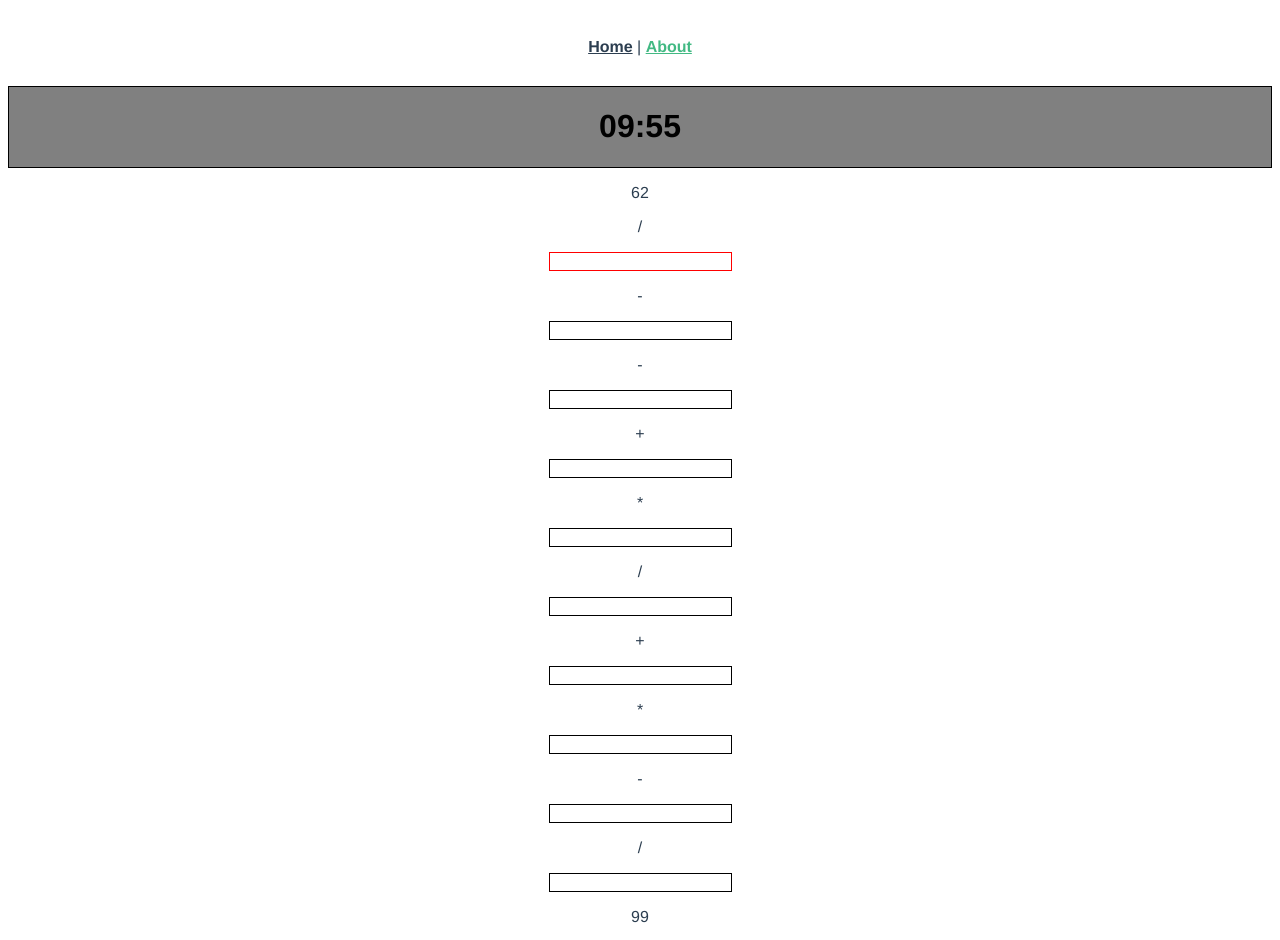
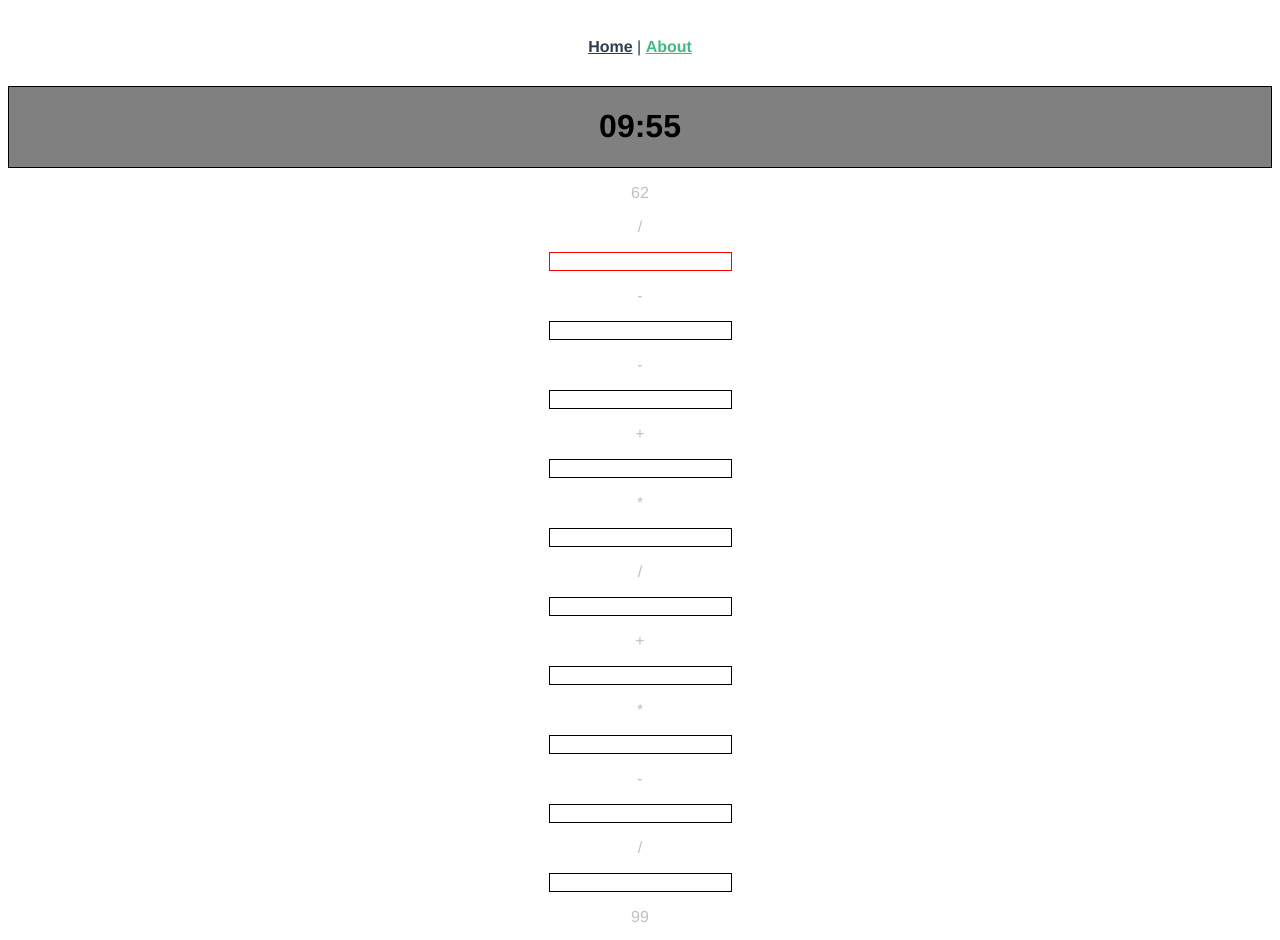
Before and after one commit to TusksAndTasks/vue-brain-game, a Vue app: page /#/game in a window 1280 px wide. Shown: the top 940 px of the page. Built offline with nearby package versions, Linux system fonts and the light colour scheme.

Commit message:
fix: fix difficulty check logic

```diff
--- a/src/primitives/GameFieldPrimitive.vue
+++ b/src/primitives/GameFieldPrimitive.vue
@@ -13,8 +13,6 @@
   />
 </template>
 
-//v-else
-
 <script lang="ts" setup>
 import { defineProps } from "vue";
 import store from "@/store";
@@ -28,10 +26,17 @@ const props = defineProps<{
 
 const getEventElement =
   (callback: (eventElement: HTMLInputElement) => void) => (e: Event) => {
-    console.log(e);
     callback(e.target as HTMLInputElement);
   };
 
 const handleInput = getEventElement(props.onInput);
 const handleFocus = getEventElement(props.onFocus);
 </script>
+
+<style scoped lang="scss">
+input {
+  &:focus {
+    outline: none;
+  }
+}
+</style>
--- a/src/router/index.ts
+++ b/src/router/index.ts
@@ -1,5 +1,7 @@
 import { createRouter, createWebHashHistory, RouteRecordRaw } from "vue-router";
 import GamePage from "@/views/GamePage.vue";
+import declareAvailableOperators from "@/utils/declareAvailableOperators";
+import store from "@/store";
 
 const routes: Array<RouteRecordRaw> = [
   {
@@ -19,4 +21,14 @@ const router = createRouter({
   routes,
 });
 
+router.beforeEach((to) => {
+  if (
+    to.name === "game" &&
+    declareAvailableOperators(store.state.settings.flags).length < 2 &&
+    store.state.settings.difficulty > 3
+  ) {
+    return { name: "main" };
+  }
+});
+
 export default router;
--- a/src/services/GameDataGenerator.ts
+++ b/src/services/GameDataGenerator.ts
@@ -1,7 +1,6 @@
 import { engine } from "@/engiene";
 import store from "@/store";
 import { fieldsManager } from "@/services/FieldManager";
-import declareAvailableOperators from "@/utils/declareAvailableOperators";
 import { statisticsController } from "@/services/StatisticsController";
 
 class GameDataGenerator {
@@ -29,15 +28,8 @@ class GameDataGenerator {
   }
 
   #generateGameConditions() {
-    if (
-      declareAvailableOperators(store.state.settings.flags).length < 2 &&
-      store.state.settings.difficulty > 3
-    ) {
-      return;
-    } else {
-      this.#answerUpdater(this.#getEquationData());
-      fieldsManager.fieldsCreator();
-    }
+    this.#answerUpdater(this.#getEquationData());
+    fieldsManager.fieldsCreator();
   }
 
   setNewRound() {
--- a/src/views/GamePage.vue
+++ b/src/views/GamePage.vue
@@ -3,9 +3,13 @@
     store.state.timer.displayTime
   }}</TimerPrimitive>
   <div v-for="field in store.state.game.currentFields" :key="field.id">
-    <p v-if="field.id === 0 || field.id % 2 !== 0 || isNumbersDisplay">
+    <TypographyPrimitive
+      :color="colors.GRAY"
+      elem="p"
+      v-if="field.id === 0 || field.id % 2 !== 0 || isNumbersDisplay"
+    >
       {{ field.value }}
-    </p>
+    </TypographyPrimitive>
     <GameFieldPrimitive
       v-else
       :input-value="field.inputValue"
@@ -14,7 +18,9 @@
       :field-id="field.id"
     />
   </div>
-  <p>{{ store.state.game.currentAnswer }}</p>
+  <TypographyPrimitive :color="colors.GRAY" elem="p">{{
+    store.state.game.currentAnswer
+  }}</TypographyPrimitive>
   <GamePageControlPanel
     :toggle-numbers-display="toggleNumbersDisplay"
     :handle-modal-open="handleModalOpen"
@@ -41,6 +47,8 @@ import GameFieldPrimitive from "@/primitives/GameFieldPrimitive.vue";
 import { timerManager } from "@/services/TimerManager";
 import { timer } from "@/utils/Timer";
 import GamePageControlPanel from "@/components/GamePageControlPanel.vue";
+import TypographyPrimitive from "@/primitives/TypographyPrimitive.vue";
+import { colors } from "@/themes/colors";
 
 const isNumbersDisplay = ref(false);
 const isModalOpen = ref(false);
```
